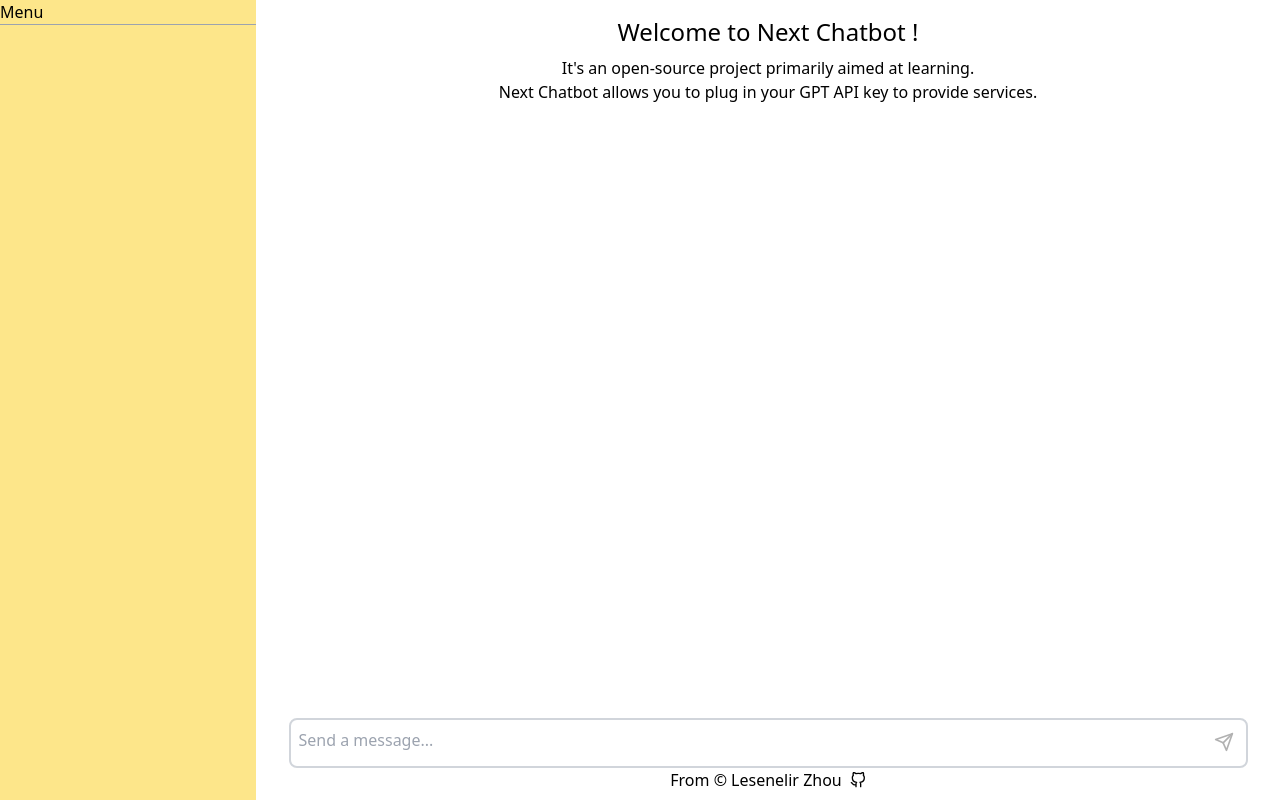
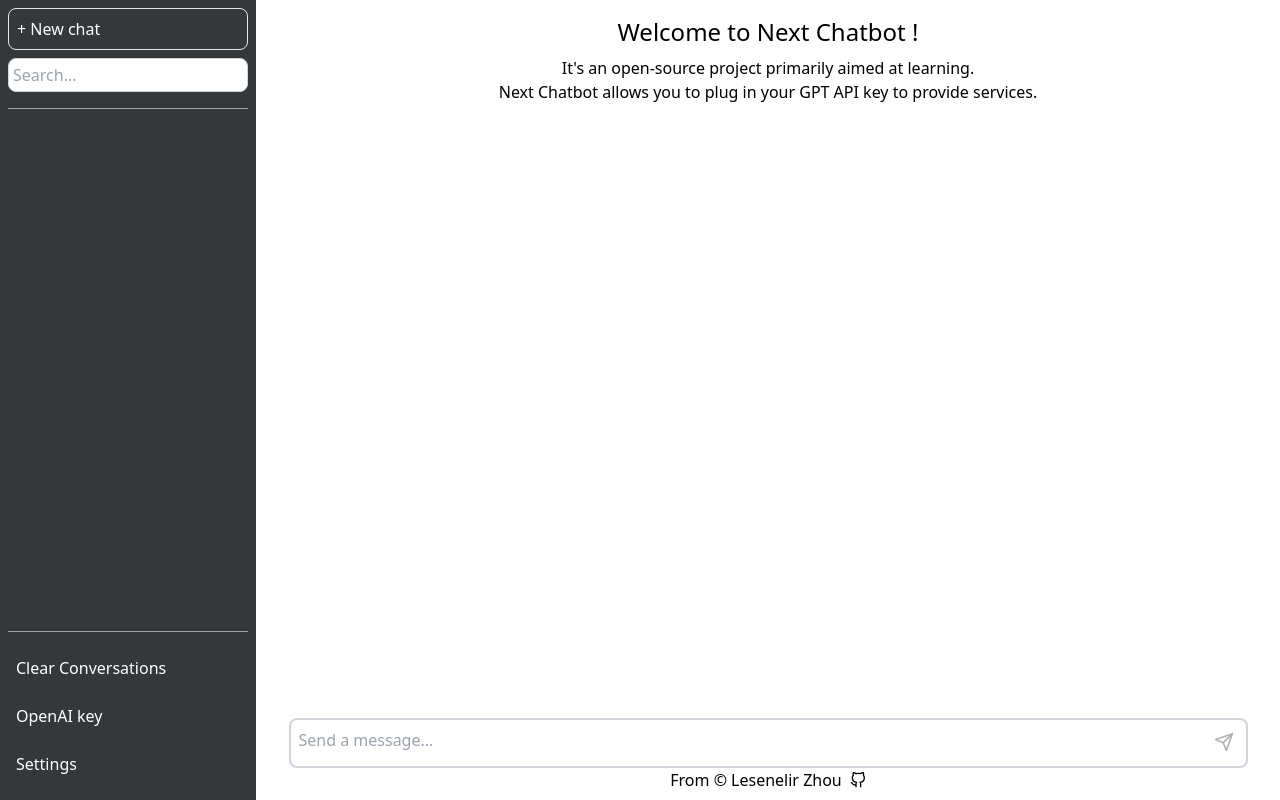
Before and after one commit to justice0910/GPT-next, a Next.js app: page / in a window 1280 px wide. Built offline with nearby package versions, Linux system fonts and the light colour scheme.

Commit message:
feat: finish static website

```diff
--- a/src/components/menu/Menu.tsx
+++ b/src/components/menu/Menu.tsx
@@ -3,9 +3,28 @@ import Divide from "@/components/utils/Divide"
 function Menu() {
 
   return (
-    <div className={'w-64 bg-amber-200'}>
-      Menu
+    <div className={'flex flex-col justify-between w-64 bg-menuColors-800 p-2'}>
+      {/*Top*/}
+      <div className={'mb-4'}>
+        <button className={'p-2 border rounded-lg mb-2 w-full text-left text-white'}>+ New chat</button>
+        <input
+          type="text"
+          placeholder={'Search...'}
+          className={'border border-gray-300 p-1 rounded-lg w-full focus-visible:outline-none'}
+        />
+      </div>
+
+      {/*Content*/}
       <Divide/>
+      <div className={'flex-grow'}></div>
+
+      {/*Button*/}
+      <Divide/>
+      <div className={'mt-4'}>
+        <button className={'p-2 rounded-lg mb-2 w-full text-left text-white hover:bg-menuColors-700'}>Clear Conversations</button>
+        <button className={'p-2 rounded-lg mb-2 w-full text-left text-white hover:bg-menuColors-700'}>OpenAI key</button>
+        <button className={'p-2 rounded-lg mb-2 w-full text-left text-white hover:bg-menuColors-700'}>Settings</button>
+      </div>
     </div>
   )
 }
--- a/tailwind.config.js
+++ b/tailwind.config.js
@@ -1,4 +1,5 @@
 /** @type {import('tailwindcss').Config} */
+const colors = require("tailwindcss/colors");
 module.exports = {
   content: [
     './src/pages/**/*.{js,ts,jsx,tsx,mdx}',
@@ -12,6 +13,21 @@ module.exports = {
         'gradient-conic':
           'conic-gradient(from 180deg at 50% 50%, var(--tw-gradient-stops))',
       },
+      colors: {
+        menuColors: {
+          '50': '#f6f6f7',
+          '100': '#e2e4e5',
+          '200': '#c5c8ca',
+          '300': '#a0a3a8',
+          '400': '#7c8085',
+          '500': '#62656a',
+          '600': '#4d5054',
+          '700': '#404245',
+          '800': '#35383a',
+          '900': '#2f3032',
+          '950': '#202123',
+        }
+      },
     },
   },
   plugins: [],
```
